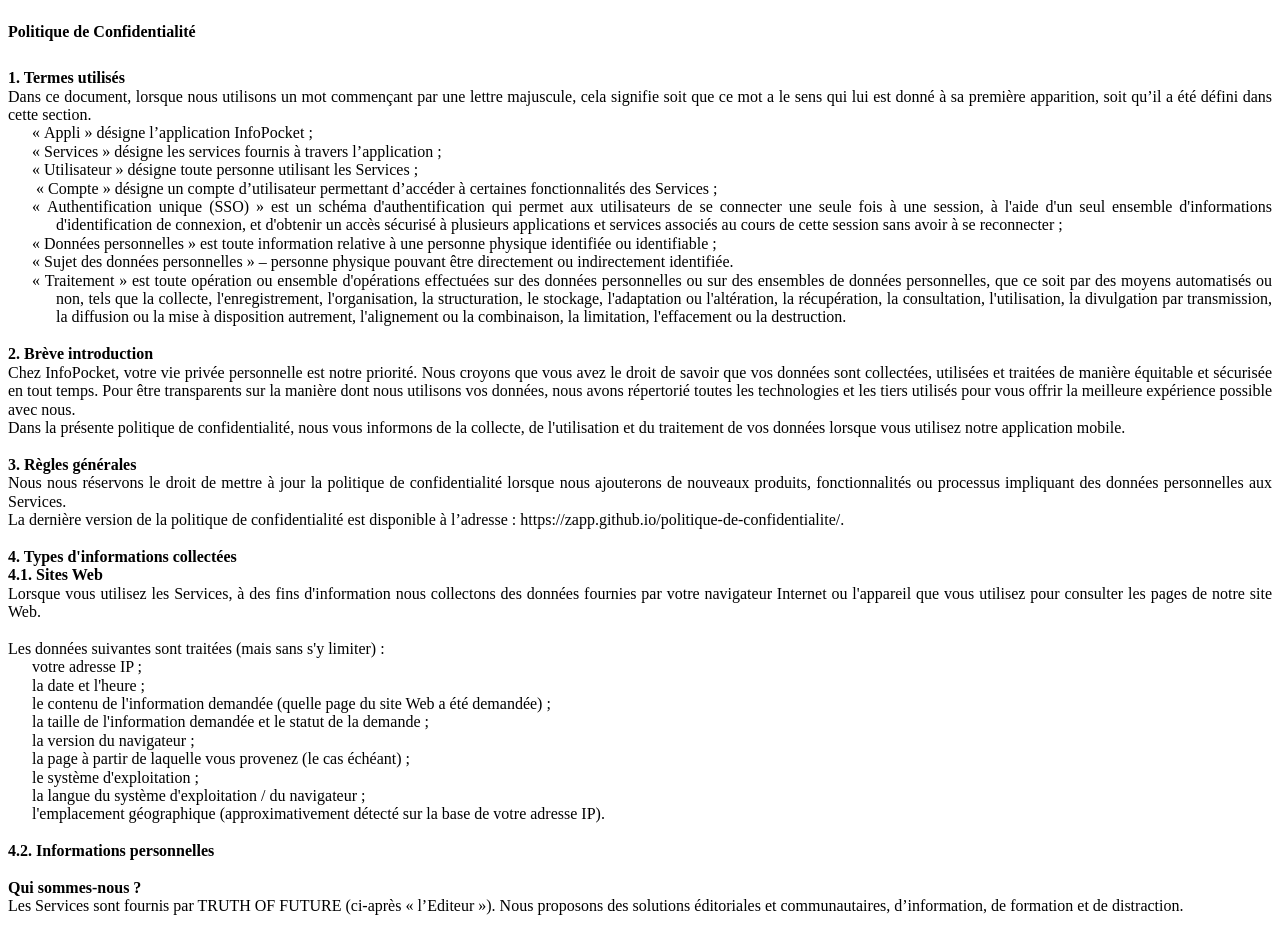
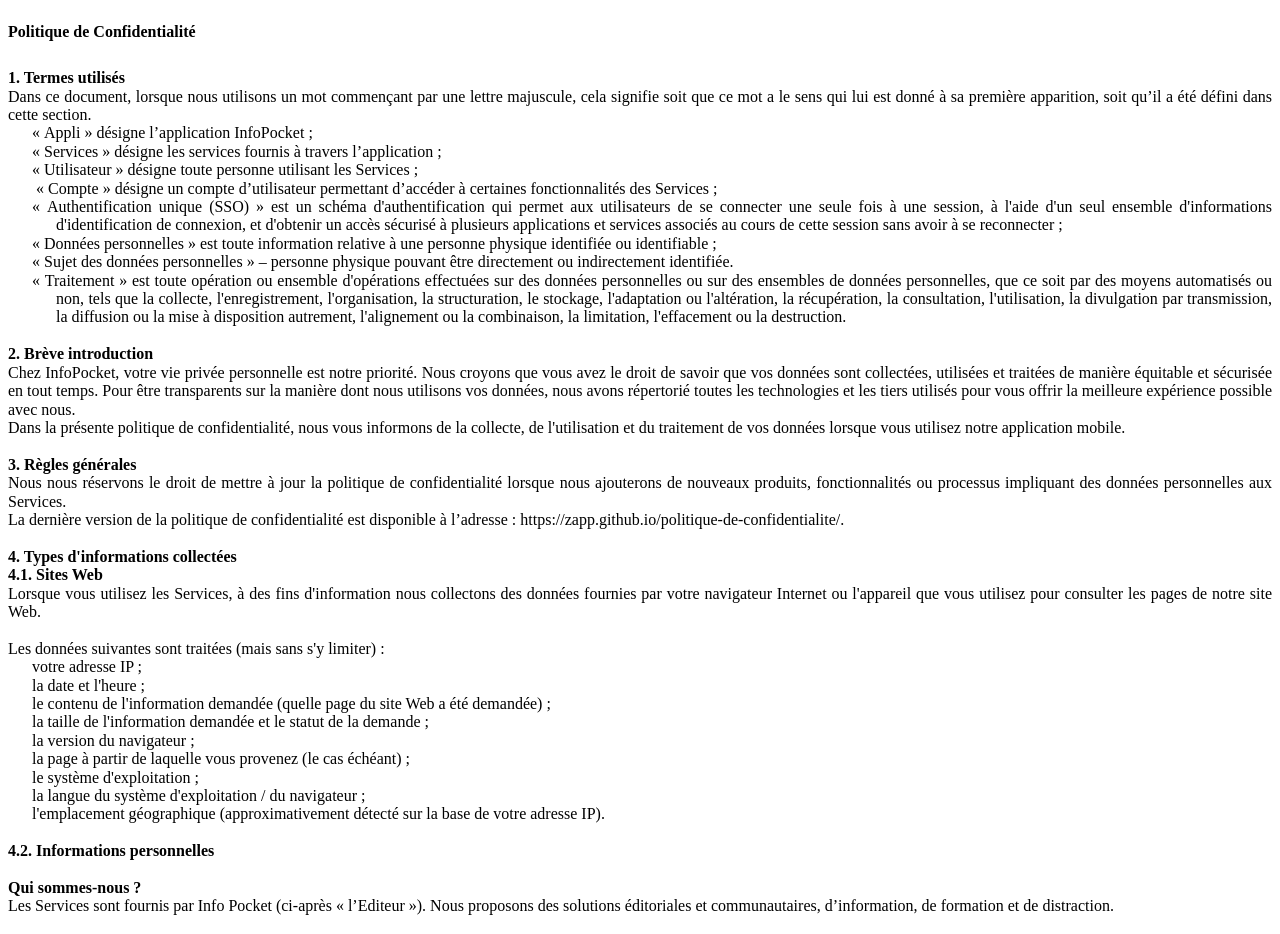
Before and after one commit to zdapp/infopocket, a plain HTML site: page index.html in a window 1280 px wide. Shown: the top 934 px of the page. Drawn offline with Linux system fonts and the light colour scheme.

Commit message:
Improved page

```diff
--- a/index.html
+++ b/index.html
@@ -161,7 +161,7 @@
   <p class="para0"><span class="span0">4.2. Informations personnelles</span></p>
   <p class="para0"> </p>
   <p class="para0"><span class="span0">Qui sommes-nous ?</span></p>
-  <p class="para0"><span class="span2">Les Services sont fournis par TRUTH OF FUTURE (ci-après « l’Editeur »).
+  <p class="para0"><span class="span2">Les Services sont fournis par Info Pocket (ci-après « l’Editeur »).
     </span><span class="span1">Nous proposons des solutions éditoriales et communautaires, d’information, de formation
       et de distraction.</span></p>
   <p class="para0"> </p>
```
